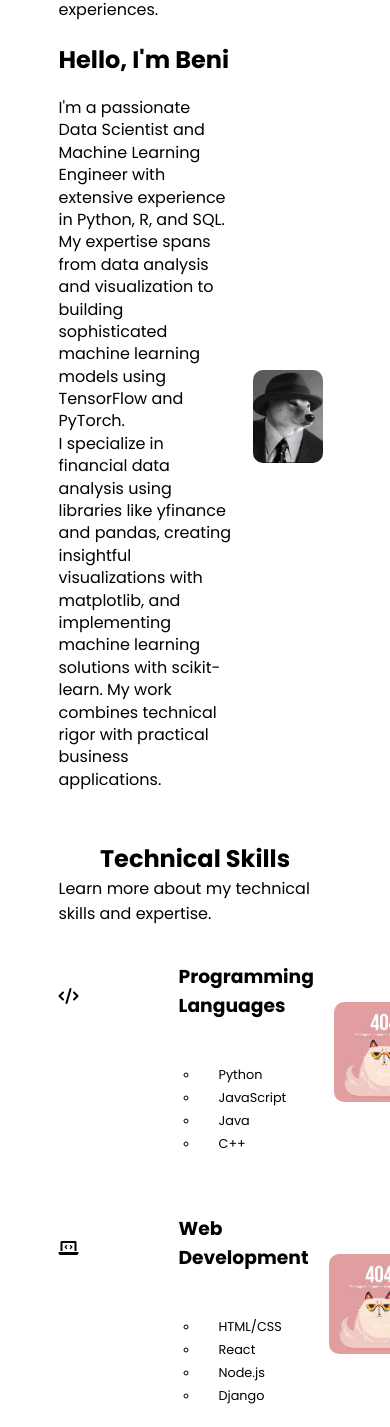
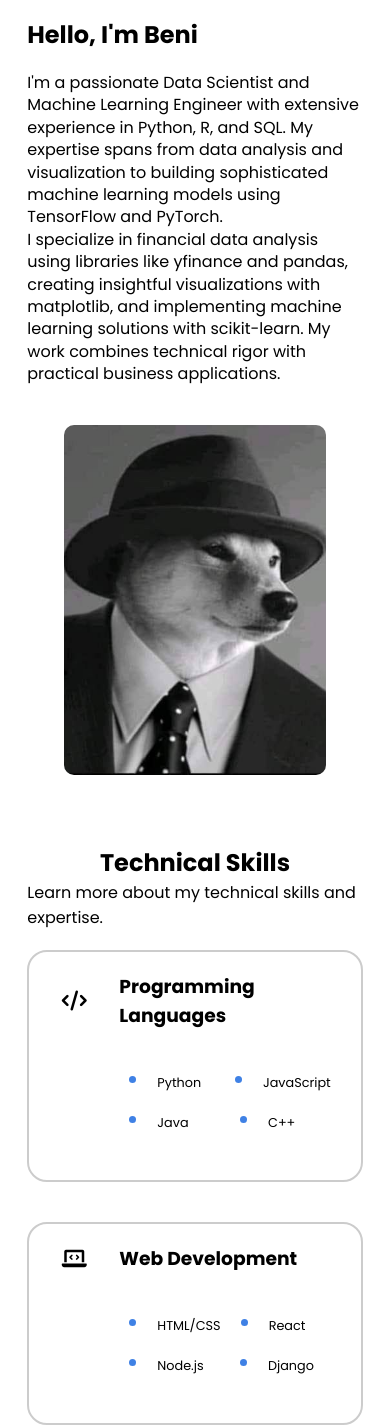
Before and after one commit to HectorOL/CursosDoc, a plain HTML site: page views/about.html in a window 390 px wide. Shown: the part 190-1617 px from the top of the page. Drawn offline with Linux system fonts and the light colour scheme.

Commit message:
Responsive arreglado en Home y About

```diff
--- a/styles/about.css
+++ b/styles/about.css
@@ -1,4 +1,4 @@
-main{
+main {
     flex-direction: column;
 }
 
@@ -14,13 +14,9 @@ section {
     margin-bottom: 20px;
 }
 
-.about-title h2 {
+.about-title h2 {}
 
-}
-
-.about-title p {
-
-}
+.about-title p {}
 
 .about-info {
     display: flex;
@@ -36,7 +32,8 @@ section {
     text-align: center;
 }
 
-.about-info-title, .about-info-description {
+.about-info-title,
+.about-info-description {
     text-align: left;
 }
 
@@ -62,6 +59,7 @@ section {
     aspect-ratio: 9/12;
     object-fit: cover;
 }
+
 .skills {
     width: 100%;
     display: flex;
@@ -73,16 +71,22 @@ section {
 .skill {
     width: 100%;
     display: grid;
-    grid-template-columns: 100px 1fr minmax(100px, 300px);
+    grid-template-columns: 50px 1fr minmax(100px, 300px);
     grid-template-rows: 100px auto;
     align-items: center;
     gap: 20px;
     margin-bottom: 40px;
+    border: 2px solid #ccc;
+    padding: 20px;
+    padding-right: 0;
+    border-radius: 20px;
 }
 
-.skill i{
+.skill i {
     grid-column: 1 / 2;
     grid-row: 1 / 2;
+    font-size: 20px;
+    text-align: center;
 }
 
 .skill h3 {
@@ -90,27 +94,117 @@ section {
     grid-row: 1 / 2;
     margin-bottom: 10px;
 }
+
 .skill ul {
     height: 100%;
     grid-column: 2 / 3;
     grid-row: 2 / 3;
-    padding-left: 20px;
     display: flex;
     flex-wrap: wrap;
 }
 
-.skill-img {
+.image-container {
     grid-column: 3 / 4;
     grid-row: 1 / 3;
+    width: 100%;
+    display: grid;
+    grid-template-columns: 1px 1fr;
+    border-radius: 10px;
+    margin-top: -20px;
+    margin-bottom: -20px;
+    margin-right: -40px;
+}
+
+.skill-img {
     width: 100%;
     object-fit: cover;
     border-radius: 10px;
 }
 
+.image-wrapper {
+    position: relative;
+    margin-right: -20px;
+    margin-bottom: -20px;
+    overflow: hidden;
+    height: 100%;
+    width: 150px;
+}
+
+.image-wrapper::before {
+    content: '';
+    position: absolute;
+    bottom: 0;
+    left: 0;
+    width: 150px;
+    height: 100%;
+    background: linear-gradient(to right,
+            rgba(255, 255, 255, 1) 0%,
+            rgba(255, 255, 255, 0) 30%);
+    pointer-events: none;
+}
+
 .skill ul li {
-    list-style: circle;
-    padding-left: 20px;
+    list-style: disc;
     min-width: 100px;
     flex: 1;
-    margin-bottom: 5px;
+    margin: 5px 10px;
+    list-style-position: inside;
+    min-width: fit-content;
+    padding-left: 1.5em;
+    text-indent: -1.5em;
 }
+
+.skill ul li::marker {
+    color: var(--primary-color);
+    font-size: 20px;
+}
+
+@media screen and (max-width: 768px) {
+    main {
+        padding: 20px 7%;
+        height: auto;
+    }
+
+    .about-info {
+        flex-direction: column;
+        gap: 20px;
+    }
+
+    .about-image {
+        margin: 20px 0;
+    }
+
+    .about-image img {
+        width: 100%;
+        max-height: 350px;
+    }
+
+    .skill {
+        grid-template-columns: 50px 1fr;
+        grid-template-rows: auto auto auto;
+    }
+
+    .skill i {
+        grid-column: 1 / 2;
+        grid-row: 1 / 2;
+        font-size: 20px;
+        margin-bottom: 10px;
+    }
+
+    .skill h3 {
+        grid-column: 2 / 3;
+        grid-row: 1 / 2;
+
+    }
+
+    .skill ul {
+        grid-column: 2 / 3;
+        grid-row: 2 / 3;
+        padding-left: 0;
+        justify-content: center;
+    }
+
+    .skill-img {
+        display: none;
+    }
+}
--- a/styles/style.css
+++ b/styles/style.css
@@ -46,6 +46,8 @@
 
 body {
   background-color: var(--background);
+  width: 100vw;
+  max-width: 100vw;
 }
 
 .logo {
--- a/views/about.html
+++ b/views/about.html
@@ -3,7 +3,7 @@
 
 <head>
     <meta charset="UTF-8">
-    <meta name="viewsport" content="width=device-width, initial-scale=1.0">
+    <meta name="viewport" content="width=device-width, initial-scale=1.0">
     <link rel="stylesheet" href="../styles/style.css">
     <link rel="stylesheet" href="../styles/about.css">
     <link rel="stylesheet" href="https://cdnjs.cloudflare.com/ajax/libs/font-awesome/6.0.0-beta3/css/all.min.css">
@@ -60,7 +60,10 @@
                     <li>Java</li>
                     <li>C++</li>
                 </ul>
-                <img src="/img/404.jpeg" alt="Programming Languages" class="skill-img">
+                <div class="image-container">
+                    <div class="image-wrapper"></div>
+                    <img src="/img/404.jpeg" alt="Programming Languages" class="skill-img">
+                </div>
             </div>
             <div class="skill">
                 <i class="fas fa-laptop-code"></i>
@@ -71,7 +74,10 @@
                     <li>Node.js</li>
                     <li>Django</li>
                 </ul>
-                <img src="/img/404.jpeg" alt="Programming Languages" class="skill-img">
+                <div class="image-container">
+                    <div class="image-wrapper"></div>
+                    <img src="/img/404.jpeg" alt="Programming Languages" class="skill-img">
+                </div>
             </div>
             <div class="skill">
                 <i class="fas fa-database"></i>
@@ -82,7 +88,10 @@
                     <li>Matplotlib</li>
                     <li>SQL</li>
                 </ul>
-                <img src="/img/404.jpeg" alt="Programming Languages" class="skill-img">
+                <div class="image-container">
+                    <div class="image-wrapper"></div>
+                    <img src="/img/404.jpeg" alt="Programming Languages" class="skill-img">
+                </div>
             </div>
     </main>
 </body>
```
Also changed, not shown: index.html (+1 -1 lines).
